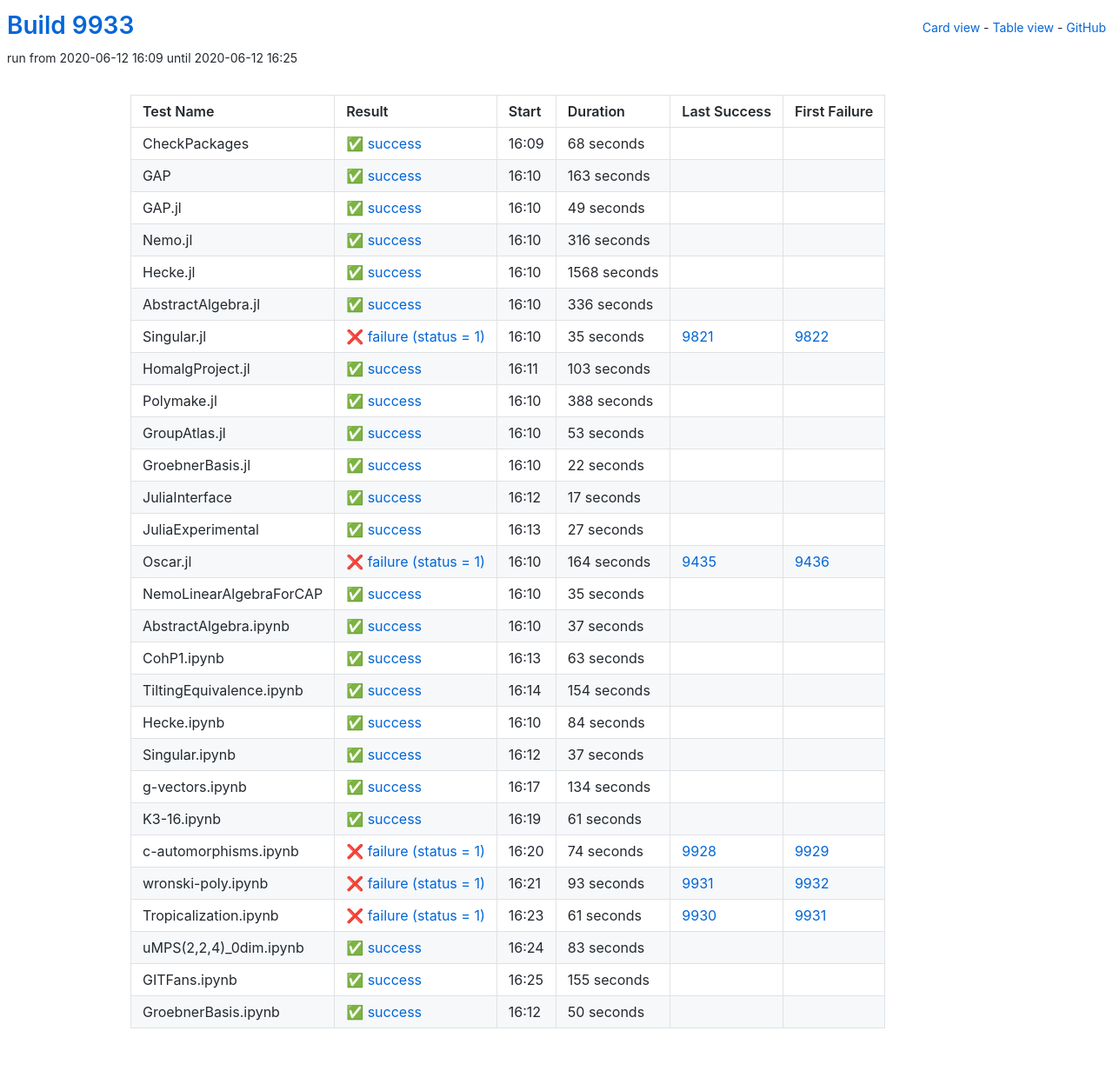
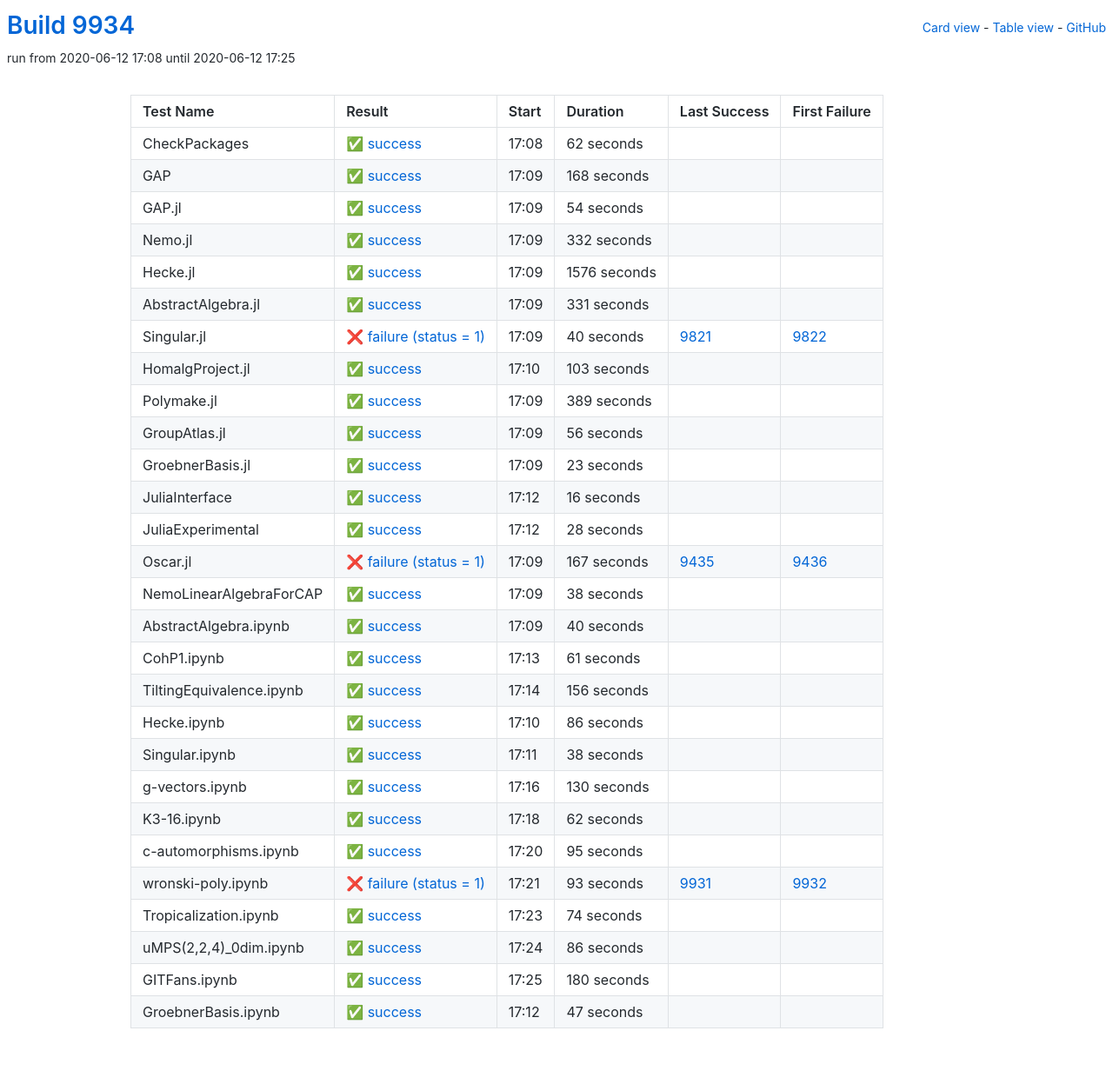
Before and after one commit to oscar-system/oscar-ci-status, a Jekyll site: the page built from table.html, in a window 1280 px wide. Shown: the whole page at 87% size. Built offline with Jekyll 4.4.1, drawn with Linux system fonts in a browser that asks for light colours.

Commit message:
Build #9934

```diff
--- a/_data/ci.yml
+++ b/_data/ci.yml
@@ -1,6 +1,6 @@
 ---
-build: 9933
-build_url: https://oscarci.mathematik.uni-kl.de/job/oscar/9933/
+build: 9934
+build_url: https://oscarci.mathematik.uni-kl.de/job/oscar/9934/
 job: oscar
 organization: oscar-system
 repo: oscar-ci-status
@@ -8,92 +8,92 @@
 tests:
 - name: CheckPackages
   id: checkpackages
-  log: https://oscarci.mathematik.uni-kl.de/job/oscar/9933/artifact/logs/build-9933/CheckPackages.log
-  start: 2020-06-12 16:09
+  log: https://oscarci.mathematik.uni-kl.de/job/oscar/9934/artifact/logs/build-9934/CheckPackages.log
+  start: 2020-06-12 17:08
   success: true
   exitcode: 0
   status: success
-  duration: 68
+  duration: 62
   last_success: false
   last_success_url:
   first_failure: false
   first_failure_url:
 - name: GAP
   id: gap
-  log: https://oscarci.mathematik.uni-kl.de/job/oscar/9933/artifact/logs/build-9933/GAP.log
-  start: 2020-06-12 16:10
+  log: https://oscarci.mathematik.uni-kl.de/job/oscar/9934/artifact/logs/build-9934/GAP.log
+  start: 2020-06-12 17:09
   success: true
   exitcode: 0
   status: success
-  duration: 163
+  duration: 168
   last_success: false
   last_success_url:
   first_failure: false
   first_failure_url:
 - name: GAP.jl
   id: gap-jl
-  log: https://oscarci.mathematik.uni-kl.de/job/oscar/9933/artifact/logs/build-9933/GAP.jl.log
-  start: 2020-06-12 16:10
+  log: https://oscarci.mathematik.uni-kl.de/job/oscar/9934/artifact/logs/build-9934/GAP.jl.log
+  start: 2020-06-12 17:09
   success: true
   exitcode: 0
   status: success
-  duration: 49
+  duration: 54
   last_success: false
   last_success_url:
   first_failure: false
   first_failure_url:
 - name: Nemo.jl
   id: nemo-jl
-  log: https://oscarci.mathematik.uni-kl.de/job/oscar/9933/artifact/logs/build-9933/Nemo.jl.log
-  start: 2020-06-12 16:10
+  log: https://oscarci.mathematik.uni-kl.de/job/oscar/9934/artifact/logs/build-9934/Nemo.jl.log
+  start: 2020-06-12 17:09
   success: true
   exitcode: 0
   status: success
-  duration: 316
+  duration: 332
   last_success: false
   last_success_url:
   first_failure: false
   first_failure_url:
 - name: Hecke.jl
   id: hecke-jl
-  log: https://oscarci.mathematik.uni-kl.de/job/oscar/9933/artifact/logs/build-9933/Hecke.jl.log
-  start: 2020-06-12 16:10
+  log: https://oscarci.mathematik.uni-kl.de/job/oscar/9934/artifact/logs/build-9934/Hecke.jl.log
+  start: 2020-06-12 17:09
   success: true
   exitcode: 0
   status: success
-  duration: 1568
+  duration: 1576
   last_success: false
   last_success_url:
   first_failure: false
   first_failure_url:
 - name: AbstractAlgebra.jl
   id: abstractalgebra-jl
-  log: https://oscarci.mathematik.uni-kl.de/job/oscar/9933/artifact/logs/build-9933/AbstractAlgebra.jl.log
-  start: 2020-06-12 16:10
+  log: https://oscarci.mathematik.uni-kl.de/job/oscar/9934/artifact/logs/build-9934/AbstractAlgebra.jl.log
+  start: 2020-06-12 17:09
   success: true
   exitcode: 0
   status: success
-  duration: 336
+  duration: 331
   last_success: false
   last_success_url:
   first_failure: false
   first_failure_url:
 - name: Singular.jl
   id: singular-jl
-  log: https://oscarci.mathematik.uni-kl.de/job/oscar/9933/artifact/logs/build-9933/Singular.jl.log
-  start: 2020-06-12 16:10
+  log: https://oscarci.mathematik.uni-kl.de/job/oscar/9934/artifact/logs/build-9934/Singular.jl.log
+  start: 2020-06-12 17:09
   success: false
   exitcode: 1
   status: failure
-  duration: 35
+  duration: 40
   last_success: 9821
   last_success_url: https://oscarci.mathematik.uni-kl.de/job/oscar/9821/
   first_failure: 9822
   first_failure_url: https://oscarci.mathematik.uni-kl.de/job/oscar/9822/
 - name: HomalgProject.jl
   id: homalgproject-jl
-  log: https://oscarci.mathematik.uni-kl.de/job/oscar/9933/artifact/logs/build-9933/HomalgProject.jl.log
-  start: 2020-06-12 16:11
+  log: https://oscarci.mathematik.uni-kl.de/job/oscar/9934/artifact/logs/build-9934/HomalgProject.jl.log
+  start: 2020-06-12 17:10
   success: true
   exitcode: 0
   status: success
@@ -104,164 +104,104 @@
   first_failure_url:
 - name: Polymake.jl
   id: polymake-jl
-  log: https://oscarci.mathematik.uni-kl.de/job/oscar/9933/artifact/logs/build-9933/Polymake.jl.log
-  start: 2020-06-12 16:10
+  log: https://oscarci.mathematik.uni-kl.de/job/oscar/9934/artifact/logs/build-9934/Polymake.jl.log
+  start: 2020-06-12 17:09
   success: true
   exitcode: 0
   status: success
-  duration: 388
+  duration: 389
   last_success: false
   last_success_url:
   first_failure: false
   first_failure_url:
 - name: GroupAtlas.jl
   id: groupatlas-jl
-  log: https://oscarci.mathematik.uni-kl.de/job/oscar/9933/artifact/logs/build-9933/GroupAtlas.jl.log
-  start: 2020-06-12 16:10
+  log: https://oscarci.mathematik.uni-kl.de/job/oscar/9934/artifact/logs/build-9934/GroupAtlas.jl.log
+  start: 2020-06-12 17:09
   success: true
   exitcode: 0
   status: success
-  duration: 53
+  duration: 56
   last_success: false
   last_success_url:
   first_failure: false
   first_failure_url:
 - name: GroebnerBasis.jl
   id: groebnerbasis-jl
-  log: https://oscarci.mathematik.uni-kl.de/job/oscar/9933/artifact/logs/build-9933/GroebnerBasis.jl.log
-  start: 2020-06-12 16:10
+  log: https://oscarci.mathematik.uni-kl.de/job/oscar/9934/artifact/logs/build-9934/GroebnerBasis.jl.log
+  start: 2020-06-12 17:09
   success: true
   exitcode: 0
   status: success
-  duration: 22
+  duration: 23
   last_success: false
   last_success_url:
   first_failure: false
   first_failure_url:
 - name: JuliaInterface
   id: juliainterface
-  log: https://oscarci.mathematik.uni-kl.de/job/oscar/9933/artifact/logs/build-9933/JuliaInterface.log
-  start: 2020-06-12 16:12
+  log: https://oscarci.mathematik.uni-kl.de/job/oscar/9934/artifact/logs/build-9934/JuliaInterface.log
+  start: 2020-06-12 17:12
   success: true
   exitcode: 0
   status: success
-  duration: 17
+  duration: 16
   last_success: false
   last_success_url:
   first_failure: false
   first_failure_url:
 - name: JuliaExperimental
   id: juliaexperimental
-  log: https://oscarci.mathematik.uni-kl.de/job/oscar/9933/artifact/logs/build-9933/JuliaExperimental.log
-  start: 2020-06-12 16:13
+  log: https://oscarci.mathematik.uni-kl.de/job/oscar/9934/artifact/logs/build-9934/JuliaExperimental.log
+  start: 2020-06-12 17:12
   success: true
   exitcode: 0
   status: success
-  duration: 27
+  duration: 28
   last_success: false
   last_success_url:
   first_failure: false
   first_failure_url:
 - name: Oscar.jl
   id: oscar-jl
-  log: https://oscarci.mathematik.uni-kl.de/job/oscar/9933/artifact/logs/build-9933/Oscar.jl.log
-  start: 2020-06-12 16:10
+  log: https://oscarci.mathematik.uni-kl.de/job/oscar/9934/artifact/logs/build-9934/Oscar.jl.log
+  start: 2020-06-12 17:09
   success: false
   exitcode: 1
   status: failure
-  duration: 164
+  duration: 167
   last_success: 9435
   last_success_url: https://oscarci.mathematik.uni-kl.de/job/oscar/9435/
   first_failure: 9436
   first_failure_url: https://oscarci.mathematik.uni-kl.de/job/oscar/9436/
 - name: NemoLinearAlgebraForCAP
   id: nemolinearalgebraforcap
-  log: https://oscarci.mathematik.uni-kl.de/job/oscar/9933/artifact/logs/build-9933/NemoLinearAlgebraForCAP.log
-  start: 2020-06-12 16:10
+  log: https://oscarci.mathematik.uni-kl.de/job/oscar/9934/artifact/logs/build-9934/NemoLinearAlgebraForCAP.log
+  start: 2020-06-12 17:09
   success: true
   exitcode: 0
   status: success
-  duration: 35
+  duration: 38
   last_success: false
   last_success_url:
   first_failure: false
   first_failure_url:
 - name: AbstractAlgebra.ipynb
   id: abstractalgebra-ipynb
-  log: https://oscarci.mathematik.uni-kl.de/job/oscar/9933/artifact/logs/build-9933/AbstractAlgebra.ipynb.log
-  start: 2020-06-12 16:10
+  log: https://oscarci.mathematik.uni-kl.de/job/oscar/9934/artifact/logs/build-9934/AbstractAlgebra.ipynb.log
+  start: 2020-06-12 17:09
   success: true
   exitcode: 0
   status: success
-  duration: 37
+  duration: 40
   last_success: false
   last_success_url:
   first_failure: false
   first_failure_url:
 - name: CohP1.ipynb
   id: cohp1-ipynb
-  log: https://oscarci.mathematik.uni-kl.de/job/oscar/9933/artifact/logs/build-9933/CohP1.ipynb.log
-  start: 2020-06-12 16:13
-  success: true
-  exitcode: 0
-  status: success
-  duration: 63
-  last_success: false
-  last_success_url:
-  first_failure: false
-  first_failure_url:
-- name: TiltingEquivalence.ipynb
-  id: tiltingequivalence-ipynb
-  log: https://oscarci.mathematik.uni-kl.de/job/oscar/9933/artifact/logs/build-9933/TiltingEquivalence.ipynb.log
-  start: 2020-06-12 16:14
-  success: true
-  exitcode: 0
-  status: success
-  duration: 154
-  last_success: false
-  last_success_url:
-  first_failure: false
-  first_failure_url:
-- name: Hecke.ipynb
-  id: hecke-ipynb
-  log: https://oscarci.mathematik.uni-kl.de/job/oscar/9933/artifact/logs/build-9933/Hecke.ipynb.log
-  start: 2020-06-12 16:10
-  success: true
-  exitcode: 0
-  status: success
-  duration: 84
-  last_success: false
-  last_success_url:
-  first_failure: false
-  first_failure_url:
-- name: Singular.ipynb
-  id: singular-ipynb
-  log: https://oscarci.mathematik.uni-kl.de/job/oscar/9933/artifact/logs/build-9933/Singular.ipynb.log
-  start: 2020-06-12 16:12
-  success: true
-  exitcode: 0
-  status: success
-  duration: 37
-  last_success: false
-  last_success_url:
-  first_failure: false
-  first_failure_url:
-- name: g-vectors.ipynb
-  id: g-vectors-ipynb
-  log: https://oscarci.mathematik.uni-kl.de/job/oscar/9933/artifact/logs/build-9933/g-vectors.ipynb.log
-  start: 2020-06-12 16:17
-  success: true
-  exitcode: 0
-  status: success
-  duration: 134
-  last_success: false
-  last_success_url:
-  first_failure: false
-  first_failure_url:
-- name: K3-16.ipynb
-  id: k3-16-ipynb
-  log: https://oscarci.mathematik.uni-kl.de/job/oscar/9933/artifact/logs/build-9933/K3-16.ipynb.log
-  start: 2020-06-12 16:19
+  log: https://oscarci.mathematik.uni-kl.de/job/oscar/9934/artifact/logs/build-9934/CohP1.ipynb.log
+  start: 2020-06-12 17:13
   success: true
   exitcode: 0
   status: success
@@ -270,22 +210,82 @@
   last_success_url:
   first_failure: false
   first_failure_url:
+- name: TiltingEquivalence.ipynb
+  id: tiltingequivalence-ipynb
+  log: https://oscarci.mathematik.uni-kl.de/job/oscar/9934/artifact/logs/build-9934/TiltingEquivalence.ipynb.log
+  start: 2020-06-12 17:14
+  success: true
+  exitcode: 0
+  status: success
+  duration: 156
+  last_success: false
+  last_success_url:
+  first_failure: false
+  first_failure_url:
+- name: Hecke.ipynb
+  id: hecke-ipynb
+  log: https://oscarci.mathematik.uni-kl.de/job/oscar/9934/artifact/logs/build-9934/Hecke.ipynb.log
+  start: 2020-06-12 17:10
+  success: true
+  exitcode: 0
+  status: success
+  duration: 86
+  last_success: false
+  last_success_url:
+  first_failure: false
+  first_failure_url:
+- name: Singular.ipynb
+  id: singular-ipynb
+  log: https://oscarci.mathematik.uni-kl.de/job/oscar/9934/artifact/logs/build-9934/Singular.ipynb.log
+  start: 2020-06-12 17:11
+  success: true
+  exitcode: 0
+  status: success
+  duration: 38
+  last_success: false
+  last_success_url:
+  first_failure: false
+  first_failure_url:
+- name: g-vectors.ipynb
+  id: g-vectors-ipynb
+  log: https://oscarci.mathematik.uni-kl.de/job/oscar/9934/artifact/logs/build-9934/g-vectors.ipynb.log
+  start: 2020-06-12 17:16
+  success: true
+  exitcode: 0
+  status: success
+  duration: 130
+  last_success: false
+  last_success_url:
+  first_failure: false
+  first_failure_url:
+- name: K3-16.ipynb
+  id: k3-16-ipynb
+  log: https://oscarci.mathematik.uni-kl.de/job/oscar/9934/artifact/logs/build-9934/K3-16.ipynb.log
+  start: 2020-06-12 17:18
+  success: true
+  exitcode: 0
+  status: success
+  duration: 62
+  last_success: false
+  last_success_url:
+  first_failure: false
+  first_failure_url:
 - name: c-automorphisms.ipynb
   id: c-automorphisms-ipynb
-  log: https://oscarci.mathematik.uni-kl.de/job/oscar/9933/artifact/logs/build-9933/c-automorphisms.ipynb.log
-  start: 2020-06-12 16:20
-  success: false
-  exitcode: 1
-  status: failure
-  duration: 74
-  last_success: 9928
-  last_success_url: https://oscarci.mathematik.uni-kl.de/job/oscar/9928/
-  first_failure: 9929
-  first_failure_url: https://oscarci.mathematik.uni-kl.de/job/oscar/9929/
+  log: https://oscarci.mathematik.uni-kl.de/job/oscar/9934/artifact/logs/build-9934/c-automorphisms.ipynb.log
+  start: 2020-06-12 17:20
+  success: true
+  exitcode: 0
+  status: success
+  duration: 95
+  last_success: false
+  last_success_url:
+  first_failure: false
+  first_failure_url:
 - name: wronski-poly.ipynb
   id: wronski-poly-ipynb
-  log: https://oscarci.mathematik.uni-kl.de/job/oscar/9933/artifact/logs/build-9933/wronski-poly.ipynb.log
-  start: 2020-06-12 16:21
+  log: https://oscarci.mathematik.uni-kl.de/job/oscar/9934/artifact/logs/build-9934/wronski-poly.ipynb.log
+  start: 2020-06-12 17:21
   success: false
   exitcode: 1
   status: failure
@@ -296,48 +296,48 @@
   first_failure_url: https://oscarci.mathematik.uni-kl.de/job/oscar/9932/
 - name: Tropicalization.ipynb
   id: tropicalization-ipynb
-  log: https://oscarci.mathematik.uni-kl.de/job/oscar/9933/artifact/logs/build-9933/Tropicalization.ipynb.log
-  start: 2020-06-12 16:23
-  success: false
-  exitcode: 1
-  status: failure
-  duration: 61
-  last_success: 9930
-  last_success_url: https://oscarci.mathematik.uni-kl.de/job/oscar/9930/
-  first_failure: 9931
-  first_failure_url: https://oscarci.mathematik.uni-kl.de/job/oscar/9931/
-- name: uMPS(2,2,4)_0dim.ipynb
-  id: umps-2-2-4-0dim-ipynb
-  log: https://oscarci.mathematik.uni-kl.de/job/oscar/9933/artifact/logs/build-9933/uMPS-2-2-4-_0dim.ipynb.log
-  start: 2020-06-12 16:24
+  log: https://oscarci.mathematik.uni-kl.de/job/oscar/9934/artifact/logs/build-9934/Tropicalization.ipynb.log
+  start: 2020-06-12 17:23
   success: true
   exitcode: 0
   status: success
-  duration: 83
+  duration: 74
+  last_success: false
+  last_success_url:
+  first_failure: false
+  first_failure_url:
+- name: uMPS(2,2,4)_0dim.ipynb
+  id: umps-2-2-4-0dim-ipynb
+  log: https://oscarci.mathematik.uni-kl.de/job/oscar/9934/artifact/logs/build-9934/uMPS-2-2-4-_0dim.ipynb.log
+  start: 2020-06-12 17:24
+  success: true
+  exitcode: 0
+  status: success
+  duration: 86
   last_success: false
   last_success_url:
   first_failure: false
   first_failure_url:
 - name: GITFans.ipynb
   id: gitfans-ipynb
-  log: https://oscarci.mathematik.uni-kl.de/job/oscar/9933/artifact/logs/build-9933/GITFans.ipynb.log
-  start: 2020-06-12 16:25
+  log: https://oscarci.mathematik.uni-kl.de/job/oscar/9934/artifact/logs/build-9934/GITFans.ipynb.log
+  start: 2020-06-12 17:25
   success: true
   exitcode: 0
   status: success
-  duration: 155
+  duration: 180
   last_success: false
   last_success_url:
   first_failure: false
   first_failure_url:
 - name: GroebnerBasis.ipynb
   id: groebnerbasis-ipynb
-  log: https://oscarci.mathematik.uni-kl.de/job/oscar/9933/artifact/logs/build-9933/GroebnerBasis.ipynb.log
-  start: 2020-06-12 16:12
+  log: https://oscarci.mathematik.uni-kl.de/job/oscar/9934/artifact/logs/build-9934/GroebnerBasis.ipynb.log
+  start: 2020-06-12 17:12
   success: true
   exitcode: 0
   status: success
-  duration: 50
+  duration: 47
   last_success: false
   last_success_url:
   first_failure: false
```
Also changed, not shown: README.md.
